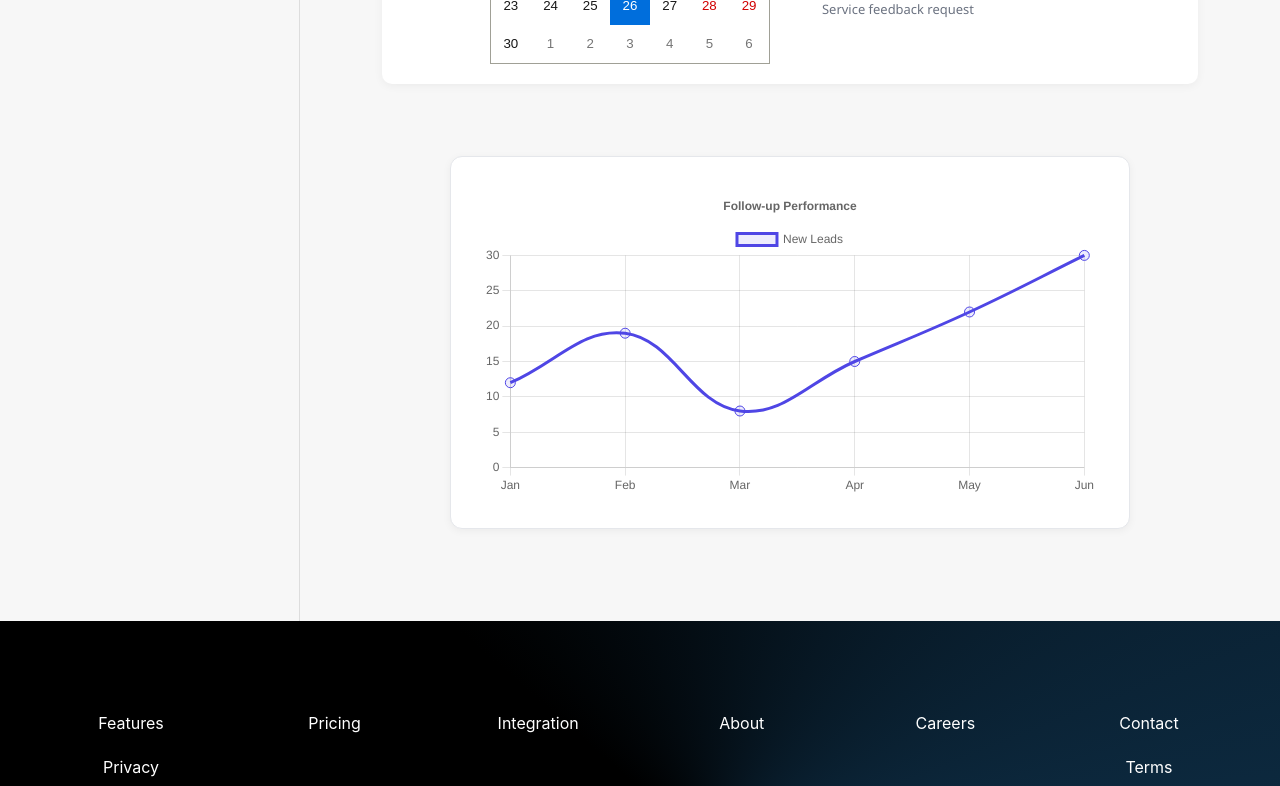
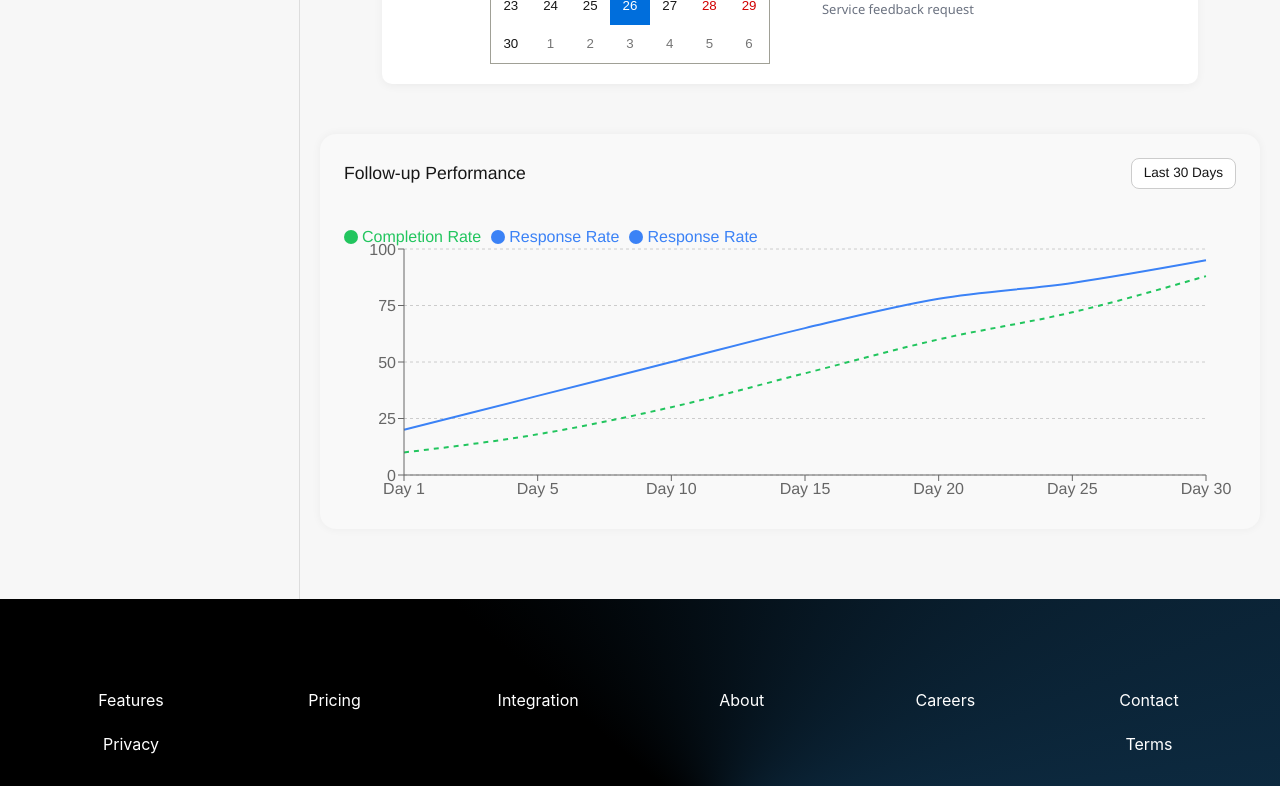
Before and after one commit to codetivite/FollowUpX, a Next.js app: page /dashboard in a window 1280 px wide. Shown: the part 1420-2206 px from the top of the page. Built offline with nearby package versions, Linux system fonts and the light colour scheme.

Commit message:
Improve dashboard UI and follow-up performance graph layout

```diff
--- a/src/app/dashboard/page.tsx
+++ b/src/app/dashboard/page.tsx
@@ -6,7 +6,7 @@ import { FiChevronDown } from "react-icons/fi";
 import React from "react";
 import DashboardCalendar from "@components/components/dashboard/DashboardCalendar/DashboardCalendar";
 import RecentActivity from "@components/components/dashboard/RecentActivity/RecentActivity";
-import { useRouter } from "next/navigation";
+
 import styles from "./styles.module.css";
 import UpdateFollowUps from "@components/components/dashboard/UpcomingFollowUps/UpcomingFollowUps";
 import FollowUpPerformanceGraph from "@components/components/dashboard/FollowUpPerformanceGraph/FollowUpPerformanceGraph";
--- a/src/app/dashboard/styles.module.css
+++ b/src/app/dashboard/styles.module.css
@@ -85,6 +85,11 @@
     box-shadow: 0px 2px 10px 0px #0000000D;
     padding: 20px 10px;
   }
+
+  .dashboardSection3 {
+    width: 100%;
+    padding: 10px 10px;
+  }
 }
 
 /* ========== 768px responsiveness ================ */
--- a/src/components/dashboard/DashboardHeader/DashboardHeader.tsx
+++ b/src/components/dashboard/DashboardHeader/DashboardHeader.tsx
@@ -1,7 +1,6 @@
 "use client";
 
 import styles from "./styles.module.css";
-import Image from "next/image";
 import Logo from "@components/components/logo/Logo";
 import React from "react";
 import AppImage from "@components/components/AppImage/AppImagee";
--- a/src/components/dashboard/FollowUpPerformanceGraph/FollowUpPerformanceGraph.tsx
+++ b/src/components/dashboard/FollowUpPerformanceGraph/FollowUpPerformanceGraph.tsx
@@ -1,68 +1,83 @@
 "use client";
 
 import React from "react";
-
 import {
-  Chart as ChartJS,
-  CategoryScale,
-  LinearScale,
-  PointElement,
-  LineElement,
-  Title,
+  LineChart,
+  Line,
+  XAxis,
+  YAxis,
+  CartesianGrid,
   Tooltip,
+  ResponsiveContainer,
   Legend,
-} from "chart.js";
-
-import { Line } from "react-chartjs-2";
+  Area,
+} from "recharts";
 import styles from "./styles.module.css";
 
-ChartJS.register(
-  CategoryScale,
-  LinearScale,
-  PointElement,
-  LineElement,
-  Title,
-  Tooltip,
-  Legend
-);
+const data = [
+  { date: "Day 1", responseRate: 20, completionRate: 10 },
+  { date: "Day 5", responseRate: 35, completionRate: 18 },
+  { date: "Day 10", responseRate: 50, completionRate: 30 },
+  { date: "Day 15", responseRate: 65, completionRate: 45 },
+  { date: "Day 20", responseRate: 78, completionRate: 60 },
+  { date: "Day 25", responseRate: 85, completionRate: 72 },
+  { date: "Day 30", responseRate: 95, completionRate: 88 },
+];
 
-export default function FollowUpPerformanceGraph() {
-  const data = {
-    labels: ["Jan", "Feb", "Mar", "Apr", "May", "Jun"],
-    datasets: [
-      {
-        label: "New Leads",
-        data: [12, 19, 8, 15, 22, 30],
-        borderColor: "#4F46E5", // Indigo
-        backgroundColor: "rgba(79,70,229,0.1)", // Indigo transparent fill
-        tension: 0.4, // Curved lines
-        pointRadius: 5,
-        pointHoverRadius: 7,
-      },
-    ],
-  };
-
-  const options = {
-    responsive: true,
-    plugins: {
-      legend: {
-        position: "top" as const,
-      },
-      title: {
-        display: true,
-        text: "Follow-up Performance",
-      },
-    },
-    scales: {
-      y: {
-        beginAtZero: true,
-      },
-    },
-  };
-
+export default function FollowUpPerformanceChart() {
   return (
-    <div className={styles.chartWrapper}>
-      <Line data={data} options={options} />
+    <div className={styles.container}>
+      <div className={styles.header}>
+        <h3 className={styles.title}>Follow-up Performance</h3>
+        <button className={styles.filterButton}>Last 30 Days</button>
+      </div>
+      <ResponsiveContainer width="100%" height={300}>
+        <LineChart
+          data={data}
+          margin={{ top: 20, right: 30, left: 0, bottom: 0 }}
+        >
+          <CartesianGrid strokeDasharray="3 3" vertical={false} />
+          <XAxis dataKey="date" />
+          <YAxis />
+          <Tooltip />
+          <Legend
+            layout="horizontal"
+            verticalAlign="top"
+            align="left"
+            // margin="top: 20, right: 30, left: 0, bottom: 0"
+            formatter={(value) =>
+              value === "responseRate"
+                ? "Response Rate"
+                : value === "completionRate"
+                ? "Completion Rate"
+                : value
+            }
+            iconType="circle"
+          />
+          <Area
+            type="monotone"
+            dataKey="responseRate"
+            stroke="#3b82f6"
+            fill="#3b82f6"
+            fillOpacity={0.1}
+          />
+          <Line
+            type="monotone"
+            dataKey="responseRate"
+            stroke="#3b82f6"
+            strokeWidth={2}
+            dot={false}
+          />
+          <Line
+            type="monotone"
+            dataKey="completionRate"
+            stroke="#22c55e"
+            strokeWidth={2}
+            strokeDasharray="5 5"
+            dot={false}
+          />
+        </LineChart>
+      </ResponsiveContainer>
     </div>
   );
 }
--- a/src/components/dashboard/FollowUpPerformanceGraph/styles.module.css
+++ b/src/components/dashboard/FollowUpPerformanceGraph/styles.module.css
@@ -1,34 +1,39 @@
-@media (min-width: 320px) {
-  .chartWrapper {
-    width: 100%;
-    /* max-width: 700px; */
-    margin: 2rem auto;
-    padding: 1rem;
-    background-color: #ffffff;
-    border: 1px solid #e5e7eb;
-    /* Tailwind gray-200 */
-    border-radius: 0.75rem;
-    box-shadow: 0 2px 8px rgba(0, 0, 0, 0.05);
+.container {
+  background: #f9f9f9;
+  padding: 1.5rem;
+  border-radius: 1rem;
+  box-shadow: 0 0 10px rgba(0, 0, 0, 0.05);
+}
+
+.header {
+  display: flex;
+  justify-content: space-between;
+  align-items: center;
+  margin-bottom: 1rem;
+  flex-wrap: wrap;
+}
+
+.title {
+  margin: 0;
+  font-size: 1.1rem;
+}
+
+.filterButton {
+  border: 1px solid #ccc;
+  background: #fff;
+  border-radius: 0.5rem;
+  padding: 0.25rem 0.75rem;
+  font-size: 0.85rem;
+  cursor: pointer;
+}
+
+@media (max-width: 600px) {
+  .header {
+    flex-direction: column;
+    align-items: flex-start;
+  }
+
+  .filterButton {
+    margin-top: 0.5rem;
   }
 }
-
-@media (min-width: 425px) {
-  .chartWrapper {
-    width: 400px;
-    padding: 2rem;
-  }
-}
-
-@media (min-width: 768px) {
-  .chartWrapper {
-    width: 680px;
-    padding: 2rem;
-  }
-}
-
-@media (min-width: 1440px) {
-  .chartWrapper {
-    width: 997px;
-    padding: 2rem;
-  }
-}
--- a/src/components/dashboard/UpcomingFollowUps/UpcomingFollowUps.tsx
+++ b/src/components/dashboard/UpcomingFollowUps/UpcomingFollowUps.tsx
@@ -12,9 +12,9 @@ export default function UpdateFollowUps() {
       <div className={styles.updateContainers}>
         <div className={styles.updateSection1}>
           <h2>Upcoming Follow-ups</h2>
-          <button type="submit" className={styles.newTask}>
+          <Link href={`/dashboard/task`} className={styles.newTask}>
             + <span>New Task</span>
-          </button>
+          </Link>
         </div>
         <div className={styles.updateSection2}>
           <table className={styles.updateTable}>
```
